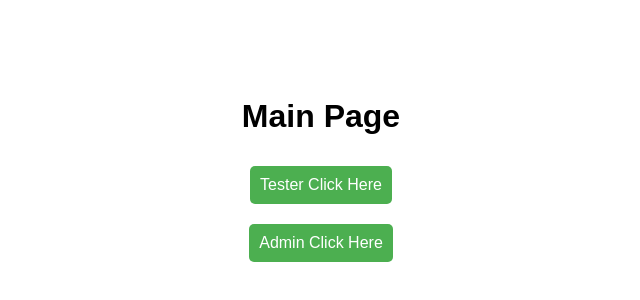
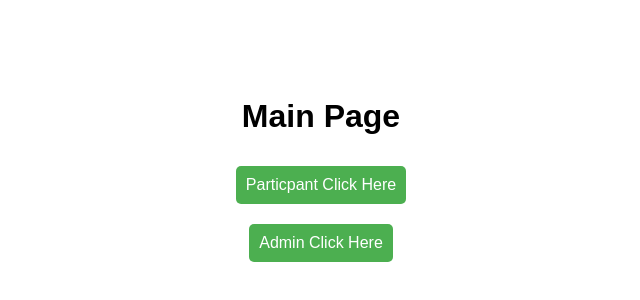
Before and after one commit to AlecGilbertsen/SeniorProjectPrototype, a plain HTML site: page index.html in a window 1280 px wide. Shown: the part 226-526 px from the top of the page, without its empty margins (319-959 px from the left). Drawn offline with Linux system fonts and the light colour scheme.

Commit message:
Update index.html

```diff
--- a/index.html
+++ b/index.html
@@ -9,7 +9,7 @@
 <body>
     <div class="center">
         <h1>Main Page</h1>
-        <a href="tester.html">Tester Click Here</a>
+        <a href="participant.html">Particpant Click Here</a>
         <a href="admin-verification.html">Admin Click Here</a>
     </div>
 </body>
```
